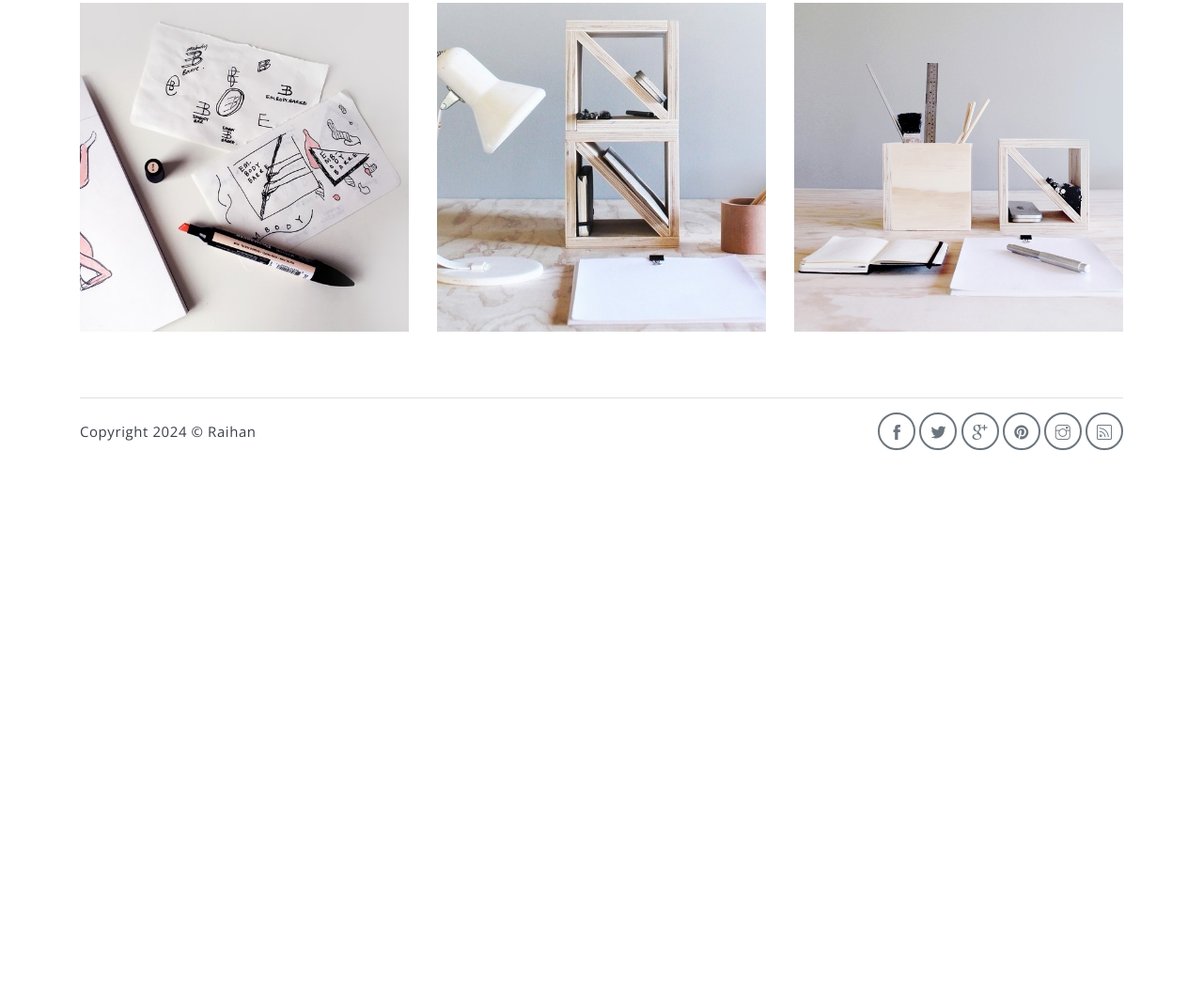
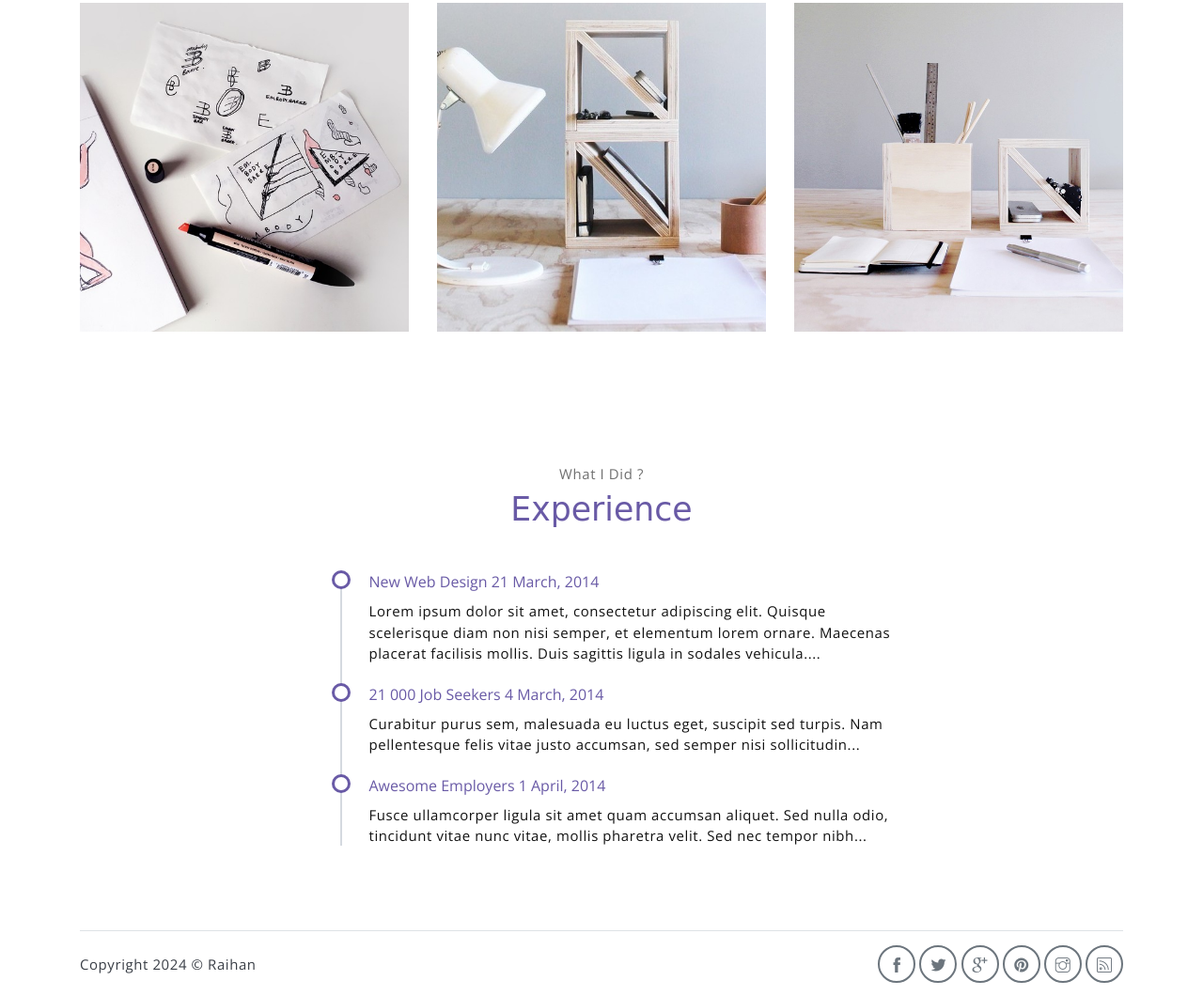
Before and after one commit to Suhendar70100/profile-rehan, a website: page public_html/index.html in a window 1280 px wide. Shown: the part 2085-3145 px from the top of the page at 94% size. Before the commit the page ends 2578 px from the top, so only its background shows below. Drawn offline with nearby package versions, Linux system fonts and the light colour scheme; a web font is replaced by a local one.

Commit message:
create component experience

```diff
--- /dev/null
+++ b/public_html/assets/css/index.css
@@ -0,0 +1,30 @@
+ul.timeline-3 {
+    list-style-type: none;
+    position: relative;
+  }
+  ul.timeline-3:before {
+    content: " ";
+    background: #d4d9df;
+    display: inline-block;
+    position: absolute;
+    left: 29px;
+    width: 2px;
+    height: 100%;
+    z-index: 400;
+  }
+  ul.timeline-3 > li {
+    margin: 20px 0;
+    padding-left: 20px;
+  }
+  ul.timeline-3 > li:before {
+    content: " ";
+    background: white;
+    display: inline-block;
+    position: absolute;
+    border-radius: 50%;
+    border: 3px solid #695aa6;
+    left: 20px;
+    width: 20px;
+    height: 20px;
+    z-index: 400;
+  }
--- a/public_html/index.html
+++ b/public_html/index.html
@@ -1,5 +1,6 @@
 <!DOCTYPE html>
 <html lang="en">
+
 <head>
     <meta charset="utf-8">
     <meta name="viewport" content="width=device-width, initial-scale=1, shrink-to-fit=no">
@@ -10,7 +11,9 @@
     <link rel="stylesheet" href="assets/vendors/themify-icons/css/themify-icons.css">
     <!-- Bootstrap + Meyawo main styles -->
     <link rel="stylesheet" href="assets/css/meyawo.css">
+    <link rel="stylesheet" href="assets/css/index.css">
 </head>
+
 <body data-spy="scroll" data-target=".navbar" data-offset="40" id="home">
 
     <!-- Page Navbar -->
@@ -57,13 +60,20 @@
             <!-- about wrapper -->
             <div class="about">
                 <div class="about-img-holder">
-                    <img src="assets/imgs/profile.png" class="about-img" alt="Download free bootstrap 4 landing page, free boootstrap 4 templates, Download free bootstrap 4.1 landing page, free boootstrap 4.1.1 templates, meyawo Landing page">
+                    <img src="assets/imgs/profile.png" class="about-img"
+                        alt="Download free bootstrap 4 landing page, free boootstrap 4 templates, Download free bootstrap 4.1 landing page, free boootstrap 4.1.1 templates, meyawo Landing page">
                 </div>
                 <div class="about-caption">
                     <p class="section-subtitle">Who Am I ?</p>
                     <h2 class="section-title mb-3">About Me</h2>
                     <p>
-                        Saya Raihan Muhammad Saprudin seorang Undergraduate dari STMIK Mardira Indonesia jurusan Teknik Informatika dengan passion besar untuk bisa berkarier di bidang Internet Of Things, Hardware dan Web Development.Saya tertarik terhadap Internet of Things, telah memiliki pengalaman pembuatan project IoT baik tim maupun individu, menekuni bidang IoT Hardware dan Elektronika, serta Pemrograman Web untuk mengintegrasikan Alat IoT yang dibuat. Saat ini sedang mempelajari Software Engineering agar dapat mengembangkan project IoT yang mengikuti perkembangan teknologi terkini.
+                        Saya Raihan Muhammad Saprudin seorang Undergraduate dari STMIK Mardira Indonesia jurusan Teknik
+                        Informatika dengan passion besar untuk bisa berkarier di bidang Internet Of Things, Hardware dan
+                        Web Development.Saya tertarik terhadap Internet of Things, telah memiliki pengalaman pembuatan
+                        project IoT baik tim maupun individu, menekuni bidang IoT Hardware dan Elektronika, serta
+                        Pemrograman Web untuk mengintegrasikan Alat IoT yang dibuat. Saat ini sedang mempelajari
+                        Software Engineering agar dapat mengembangkan project IoT yang mengikuti perkembangan teknologi
+                        terkini.
                     </p>
                     <button class="btn-rounded btn btn-outline-primary mt-4">Download CV</button>
                 </div>
@@ -81,36 +91,48 @@
                 <div class="col-md-6 col-lg-3">
                     <div class="service-card">
                         <div class="body">
-                            <img src="assets/imgs/frontend.svg" alt="Download free bootstrap 4 landing page, free boootstrap 4 templates, Download free bootstrap 4.1 landing page, free boootstrap 4.1.1 templates, meyawo Landing page" class="icon">
+                            <img src="assets/imgs/frontend.svg"
+                                alt="Download free bootstrap 4 landing page, free boootstrap 4 templates, Download free bootstrap 4.1 landing page, free boootstrap 4.1.1 templates, meyawo Landing page"
+                                class="icon">
                             <h6 class="title">Adipisicing</h6>
-                            <p class="subtitle">Labore velit culpa adipisci excepturi consequuntur itaque in nam molestias dolorem iste quod.</p>
+                            <p class="subtitle">Labore velit culpa adipisci excepturi consequuntur itaque in nam
+                                molestias dolorem iste quod.</p>
                         </div>
                     </div>
                 </div>
                 <div class="col-md-6 col-lg-3">
                     <div class="service-card">
                         <div class="body">
-                            <img src="assets/imgs/responsive.svg" alt="Download free bootstrap 4 landing page, free boootstrap 4 templates, Download free bootstrap 4.1 landing page, free boootstrap 4.1.1 templates, meyawo Landing page" class="icon">
+                            <img src="assets/imgs/responsive.svg"
+                                alt="Download free bootstrap 4 landing page, free boootstrap 4 templates, Download free bootstrap 4.1 landing page, free boootstrap 4.1.1 templates, meyawo Landing page"
+                                class="icon">
                             <h6 class="title">Sapiente</h6>
-                            <p class="subtitle">Labore velit culpa adipisci excepturi consequuntur itaque in nam molestias dolorem iste quod.</p>
+                            <p class="subtitle">Labore velit culpa adipisci excepturi consequuntur itaque in nam
+                                molestias dolorem iste quod.</p>
                         </div>
                     </div>
                 </div>
                 <div class="col-md-6 col-lg-3">
                     <div class="service-card">
                         <div class="body">
-                            <img src="assets/imgs/toolbox.svg" alt="Download free bootstrap 4 landing page, free boootstrap 4 templates, Download free bootstrap 4.1 landing page, free boootstrap 4.1.1 templates, meyawo Landing page" class="icon">
+                            <img src="assets/imgs/toolbox.svg"
+                                alt="Download free bootstrap 4 landing page, free boootstrap 4 templates, Download free bootstrap 4.1 landing page, free boootstrap 4.1.1 templates, meyawo Landing page"
+                                class="icon">
                             <h6 class="title">Placeat</h6>
-                            <p class="subtitle">Labore velit culpa adipisci excepturi consequuntur itaque in nam molestias dolorem iste quod.</p>
+                            <p class="subtitle">Labore velit culpa adipisci excepturi consequuntur itaque in nam
+                                molestias dolorem iste quod.</p>
                         </div>
                     </div>
                 </div>
                 <div class="col-md-6 col-lg-3">
                     <div class="service-card">
                         <div class="body">
-                            <img src="assets/imgs/analytics.svg" alt="Download free bootstrap 4 landing page, free boootstrap 4 templates, Download free bootstrap 4.1 landing page, free boootstrap 4.1.1 templates, meyawo Landing page" class="icon">
+                            <img src="assets/imgs/analytics.svg"
+                                alt="Download free bootstrap 4 landing page, free boootstrap 4 templates, Download free bootstrap 4.1 landing page, free boootstrap 4.1.1 templates, meyawo Landing page"
+                                class="icon">
                             <h6 class="title">Iusto</h6>
-                            <p class="subtitle">Labore velit culpa adipisci excepturi consequuntur itaque in nam molestias dolorem iste quod.</p>
+                            <p class="subtitle">Labore velit culpa adipisci excepturi consequuntur itaque in nam
+                                molestias dolorem iste quod.</p>
                         </div>
                     </div>
                 </div>
@@ -127,7 +149,8 @@
             <div class="row">
                 <div class="col-md-4">
                     <a href="#" class="portfolio-card">
-                        <img src="assets/imgs/folio-1.jpg" class="portfolio-card-img" alt="Download free bootstrap 4 landing page, free boootstrap 4 templates, Download free bootstrap 4.1 landing page, free boootstrap 4.1.1 templates, meyawo Landing page">
+                        <img src="assets/imgs/folio-1.jpg" class="portfolio-card-img"
+                            alt="Download free bootstrap 4 landing page, free boootstrap 4 templates, Download free bootstrap 4.1 landing page, free boootstrap 4.1.1 templates, meyawo Landing page">
                         <span class="portfolio-card-overlay">
                             <span class="portfolio-card-caption">
                                 <h4>Web Designing</h5>
@@ -138,7 +161,8 @@
                 </div>
                 <div class="col-md-4">
                     <a href="#" class="portfolio-card">
-                        <img class="portfolio-card-img" src="assets/imgs/folio-2.jpg" class="img-responsive rounded" alt="Download free bootstrap 4 landing page, free boootstrap 4 templates, Download free bootstrap 4.1 landing page, free boootstrap 4.1.1 templates, meyawo Landing page">
+                        <img class="portfolio-card-img" src="assets/imgs/folio-2.jpg" class="img-responsive rounded"
+                            alt="Download free bootstrap 4 landing page, free boootstrap 4 templates, Download free bootstrap 4.1 landing page, free boootstrap 4.1.1 templates, meyawo Landing page">
                         <span class="portfolio-card-overlay">
                             <span class="portfolio-card-caption">
                                 <h4>Web Designing</h5>
@@ -149,7 +173,8 @@
                 </div>
                 <div class="col-md-4">
                     <a href="#" class="portfolio-card">
-                        <img class="portfolio-card-img" src="assets/imgs/folio-3.jpg" class="img-responsive rounded" alt="Download free bootstrap 4 landing page, free boootstrap 4 templates, Download free bootstrap 4.1 landing page, free boootstrap 4.1.1 templates, meyawo Landing page">
+                        <img class="portfolio-card-img" src="assets/imgs/folio-3.jpg" class="img-responsive rounded"
+                            alt="Download free bootstrap 4 landing page, free boootstrap 4 templates, Download free bootstrap 4.1 landing page, free boootstrap 4.1.1 templates, meyawo Landing page">
                         <span class="portfolio-card-overlay">
                             <span class="portfolio-card-caption">
                                 <h4>Web Designing</h5>
@@ -162,10 +187,51 @@
         </div><!-- end of container -->
     </section> <!-- end of portfolio section -->
 
+    <!-- experience section -->
+    <section class="section" id="portfolio">
+        <div class="container text-center">
+            <p class="section-subtitle">What I Did ?</p>
+            <h6 class="section-title mb-4">Experience</h6>
+        </div><!-- end of container -->
+                <div class="row">
+                    <div class="col-md-6 offset-md-3">
+                        <ul class="timeline-3">
+                            <li>
+                                <a href="#!">New Web Design</a>
+                                <a href="#!" class="float-end">21 March, 2014</a>
+                                <p class="mt-2">Lorem ipsum dolor sit amet, consectetur adipiscing elit. Quisque
+                                    scelerisque diam
+                                    non nisi semper, et elementum lorem ornare. Maecenas placerat facilisis mollis. Duis
+                                    sagittis
+                                    ligula in sodales vehicula....</p>
+                            </li>
+                            <li>
+                                <a href="#!">21 000 Job Seekers</a>
+                                <a href="#!" class="float-end">4 March, 2014</a>
+                                <p class="mt-2">Curabitur purus sem, malesuada eu luctus eget, suscipit sed turpis. Nam
+                                    pellentesque
+                                    felis vitae justo accumsan, sed semper nisi sollicitudin...</p>
+                            </li>
+                            <li>
+                                <a href="#!">Awesome Employers</a>
+                                <a href="#!" class="float-end">1 April, 2014</a>
+                                <p class="mt-2">Fusce ullamcorper ligula sit amet quam accumsan aliquet. Sed nulla odio,
+                                    tincidunt
+                                    vitae nunc vitae, mollis pharetra velit. Sed nec tempor nibh...</p>
+                            </li>
+                        </ul>
+                    </div>
+                </div>
+    </section> <!-- end of experience section -->
+
+
+
     <!-- footer -->
     <div class="container">
         <footer class="footer">
-            <p class="mb-0">Copyright <script>document.write(new Date().getFullYear())</script> &copy; <a href="#">Raihan</a></p>
+            <p class="mb-0">Copyright
+                <script>document.write(new Date().getFullYear())</script> &copy; <a href="#">Raihan</a>
+            </p>
             <div class="social-links text-right m-auto ml-sm-auto">
                 <a href="javascript:void(0)" class="link"><i class="ti-facebook"></i></a>
                 <a href="javascript:void(0)" class="link"><i class="ti-twitter-alt"></i></a>
@@ -188,4 +254,5 @@
     <script src="assets/js/meyawo.js"></script>
 
 </body>
+
 </html>
```
Lines whose indentation alone changed are shown as unchanged.
